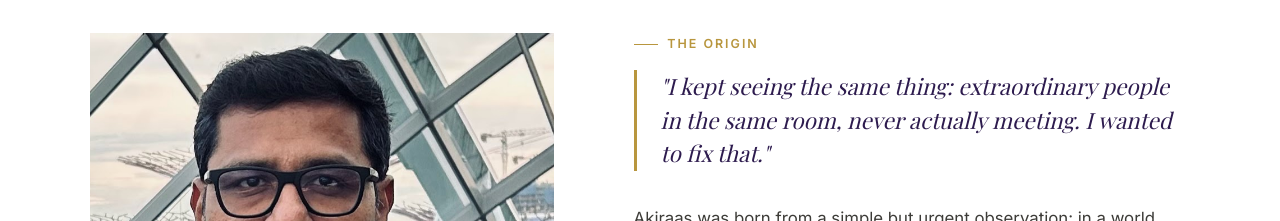
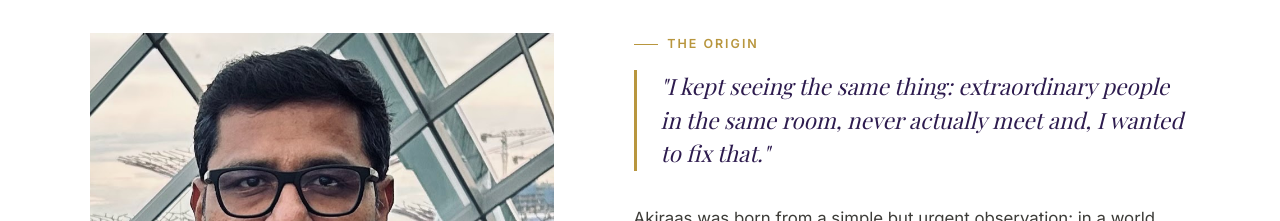
Before and after one commit to ganeshkumarmurugan01/akiraas-website, a Next.js app: page /about in a window 1280 px wide. Shown: the part 700-921 px from the top of the page. Built offline with nearby package versions, Linux system fonts and the light colour scheme; a web font is replaced by a local one.

Commit message:
Fix typo in origin quote text

```diff
--- a/src/app/about/page.tsx
+++ b/src/app/about/page.tsx
@@ -94,7 +94,7 @@ export default function AboutPage() {
           </div>
           <div className="fade-up reveal-d1">
             <div className="eyebrow">The Origin</div>
-            <blockquote className="origin-quote">&quot;I kept seeing the same thing: extraordinary people in the same room, never actually meeting. I wanted to fix that.&quot;</blockquote>
+            <blockquote className="origin-quote">&quot;I kept seeing the same thing: extraordinary people in the same room, never actually meet and, I wanted to fix that.&quot;</blockquote>
             <p style={{fontSize:'var(--text-md)',color:'var(--ink-light)',lineHeight:'var(--lh-loose)',marginBottom:'1.2rem'}}>Akiraas was born from a simple but urgent observation: in a world more connected than ever, genuine professional connection had become increasingly rare. Events were getting bigger, but conversations were getting shallower.</p>
             <p style={{fontSize:'var(--text-md)',color:'var(--ink-light)',lineHeight:'var(--lh-loose)',marginBottom:'1.2rem'}}>GaneshKumar Murugan founded Akiraas with a clear mandate: to create communities that didn&apos;t just gather people in a room, but gave them genuine reasons to connect, grow, and return.</p>
             <p style={{fontSize:'var(--text-md)',color:'var(--ink-light)',lineHeight:'var(--lh-loose)'}}>Headquartered in Singapore, Akiraas operates across APAC and globally — building communities that reflect the full diversity of the world&apos;s professional landscape.</p>
```
